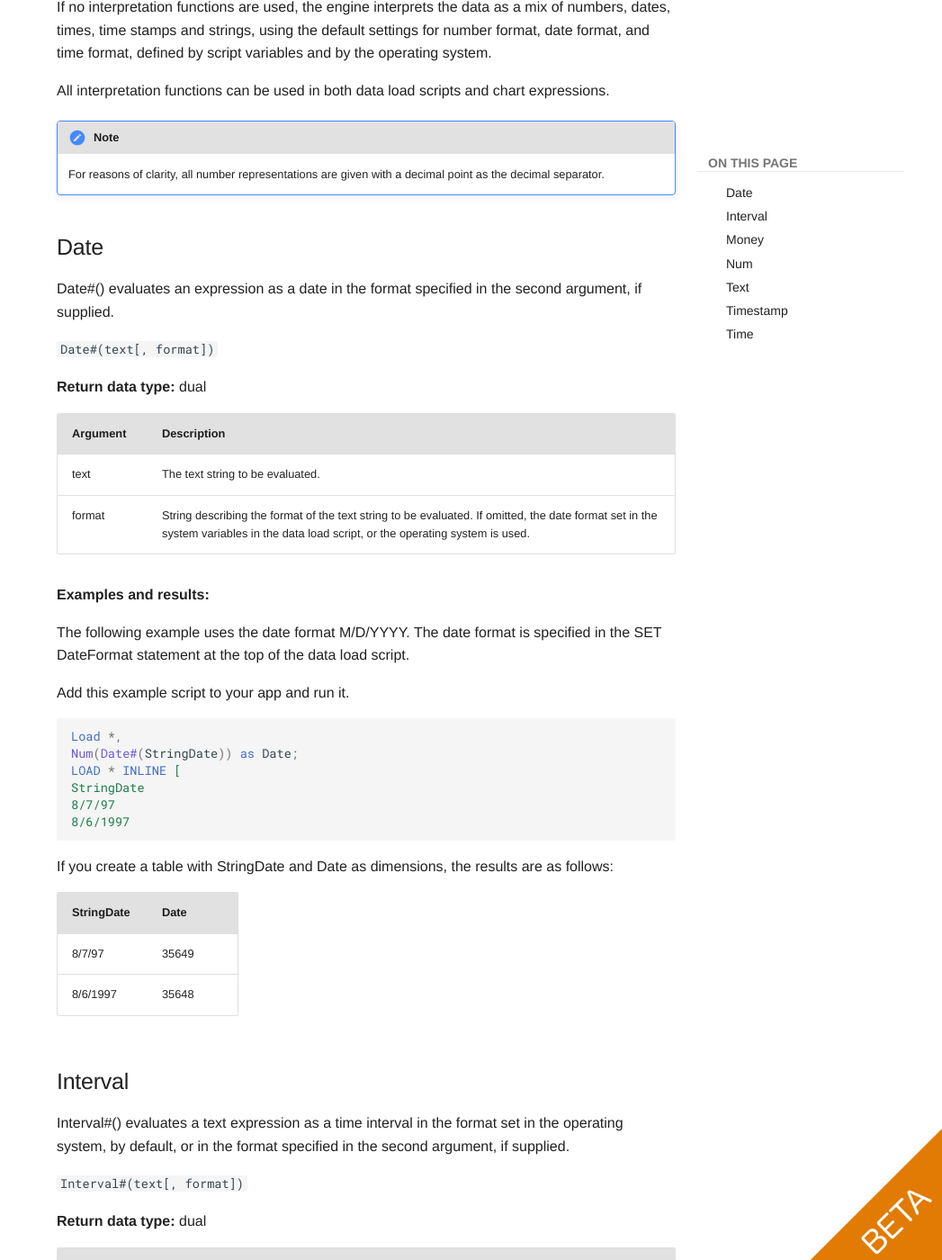
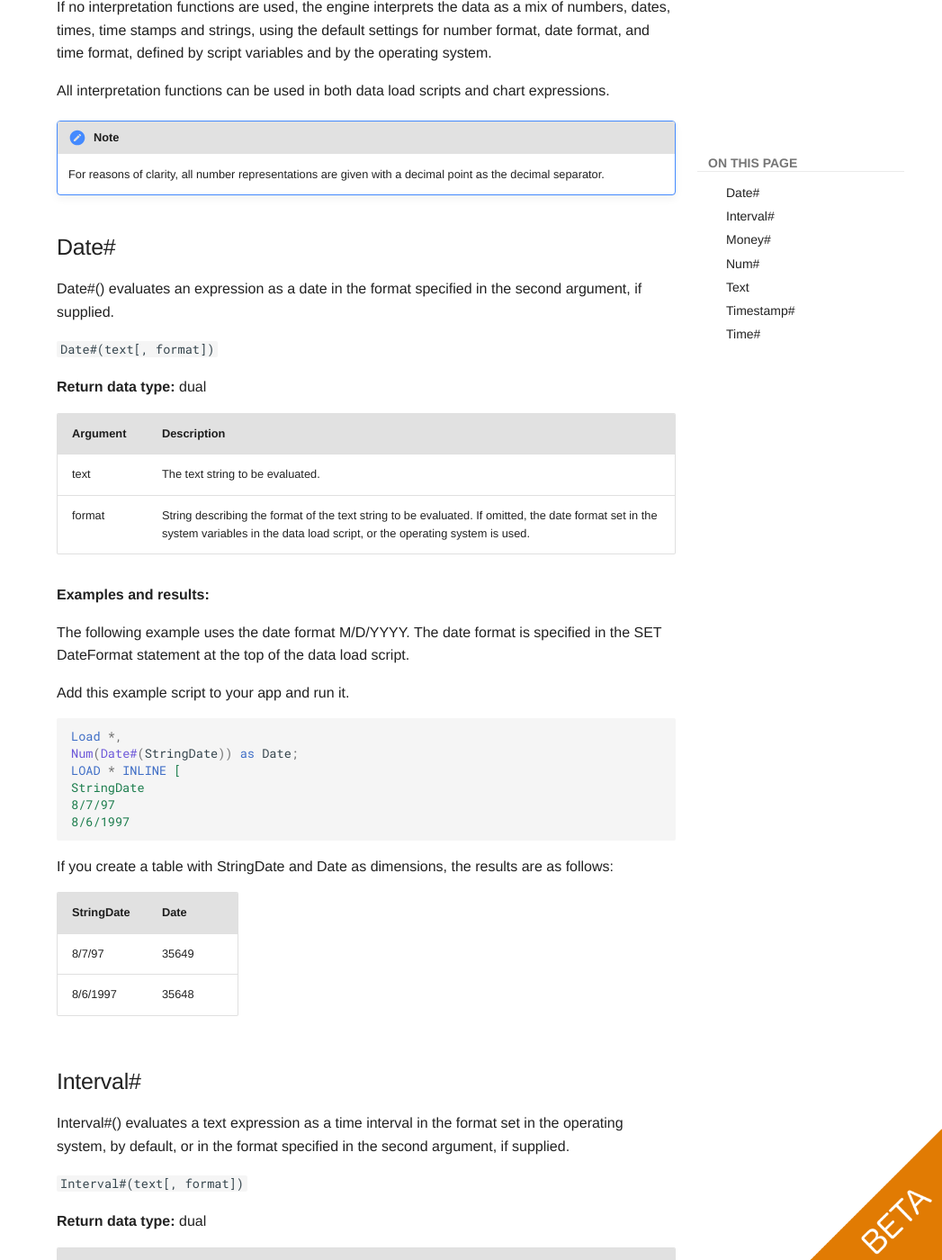
Before and after one commit to qlik-oss/core-website, an MkDocs documentation site: the page built from docs/services/qix-engine/script_syntax/13_Interpretation_functions.md, in a window 1280 px wide and 1400 px high, scrolled down 607 px. Shown: the whole window at 90% size, without its empty margins (233-1280 px from the left). Built offline with MkDocs 1.6.1 and Material for MkDocs 9.7.7, drawn with Linux system fonts in a browser that asks for light colours; comment, search, counter and statistics services are not loaded; old or Windows-style settings are respelled for this version of MkDocs; some of the changed text lies outside the part shown.

Commit message:
reverting back to old changes

```diff
--- a/docs/services/qix-engine/script_syntax/13_Interpretation_functions.md
+++ b/docs/services/qix-engine/script_syntax/13_Interpretation_functions.md
@@ -27,7 +27,7 @@ and chart expressions.
 !!! Note
     For reasons of clarity, all number representations are given with a decimal point as the decimal separator.
 
-## Date
+## Date# #
 
 Date#() evaluates an expression as a date in the format specified in the second
 argument, if supplied.
@@ -64,7 +64,7 @@ If you create a table with StringDate and Date as dimensions, the results are as
 | 8/7/97     | 35649 |
 | 8/6/1997   | 35648 |
 
-## Interval
+## Interval# #
 
 Interval#() evaluates a text expression as a time interval in the format set in the
 operating system, by default, or in the format specified in the second
@@ -93,7 +93,7 @@ The examples below assume the following operating system settings:
 | ------- | ------ |
 | Interval#( A, 'D hh:mm' ) <br> where A='1 09:00' | 1.375 |
 
-## Money
+## Money# #
 
 Money#() converts a text string to a money value, in the format set in the load
 script or the operating system, unless a format string is supplied.
@@ -130,7 +130,7 @@ The examples below assume the two following operating system settings:
 | Money#( A, ' $#', '.', ',' ) <br> where A= $35,648.37 | String | $35,648.37 | $35,648.37 |
 | | Number: | 35648.37 | 35648.37 |
 
-## Num
+## Num# #
 
 Num#() converts a text string to a numerical value, in the number format set in
 the data load script or the operating system. Custom decimal and
@@ -177,7 +177,7 @@ interpretation is possible.
 | Text( pi( ) ) | String  |3.1415926535898 |
 | | Number | - |
 
-## Timestamp
+## Timestamp# #
 
  **Timestamp#()** evaluates an expression as a date and time value, in the timestamp
 format set in the data load script or the operating system, unless a
@@ -218,7 +218,7 @@ If you create a table with String and TS as dimensions, the results are as follo
 | 1952-10-16T13:14:00+0200 | 10/16/1952 11:14:00 AM|
 | 1109-03-01T14:15 | 3/1/1109 2:15:00 PM |
 
-## Time
+## Time# #
 
 **Time#()** evaluates an expression as a time value, in the time format set in the
 data load script or the operating system, unless a format string is
```
